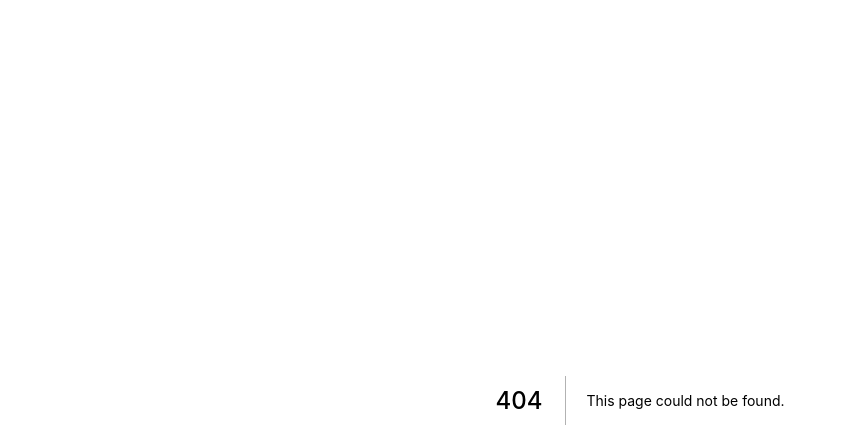
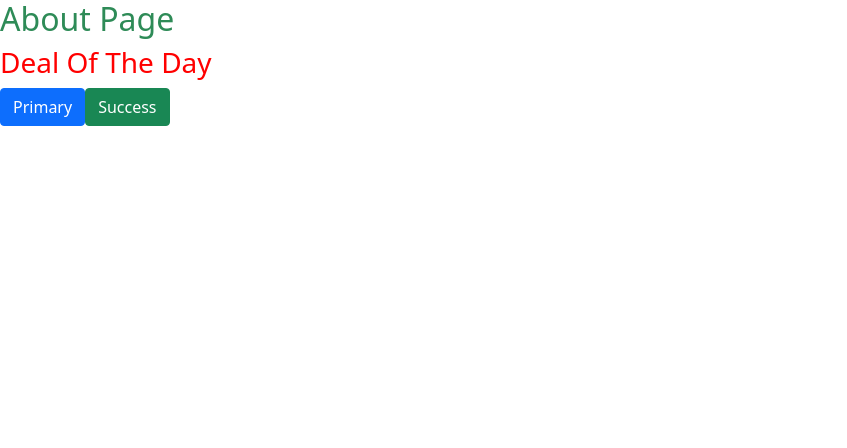
Before and after one commit to art-ch/education-docker, a Next.js app: page /about in a window 1280 px wide. Before the commit this address had no page. Shown: the top 448 px of the page, without its empty margins (0-847 px from the left). Built offline with nearby package versions, Linux system fonts and the light colour scheme.

Commit message:
global and component level styles

```diff
--- a/package.json
+++ b/package.json
@@ -9,6 +9,7 @@
     "lint": "next lint"
   },
   "dependencies": {
+    "bootstrap": "^5.1.3",
     "next": "12.1.6",
     "react": "18.1.0",
     "react-dom": "18.1.0"
--- a/pages/_app.js
+++ b/pages/_app.js
@@ -1,4 +1,5 @@
 import '../styles/globals.css'
+import 'bootstrap/dist/css/bootstrap.min.css'
 
 function MyApp({ Component, pageProps }) {
   return <Component {...pageProps} />
--- /dev/null
+++ b/pages/about.js
@@ -0,0 +1,14 @@
+import styles from '../styles/About.module.css';
+
+const AboutPage = () => {
+  return (
+    <>
+      <h2>About Page</h2>
+      <h3 className={styles.highlight}>Deal Of The Day</h3>
+      <button className="btn btn-primary">Primary</button>
+      <button className="btn btn-success">Success</button>
+    </>
+  );
+};
+
+export default AboutPage;
--- /dev/null
+++ b/styles/About.module.css
@@ -0,0 +1,3 @@
+.highlight {
+    color: red;
+}
--- /dev/null
+++ b/styles/Contact.module.css
@@ -0,0 +1,3 @@
+.highlight {
+    color: blue;
+}
--- a/styles/globals.css
+++ b/styles/globals.css
@@ -14,3 +14,7 @@ a {
 * {
   box-sizing: border-box;
 }
+
+h2 {
+  color: seagreen;
+}
```
Also changed, not shown: pages/contact.js (added, +12 -0 lines), 1 other file (tests, documents, lock files or other folders).
